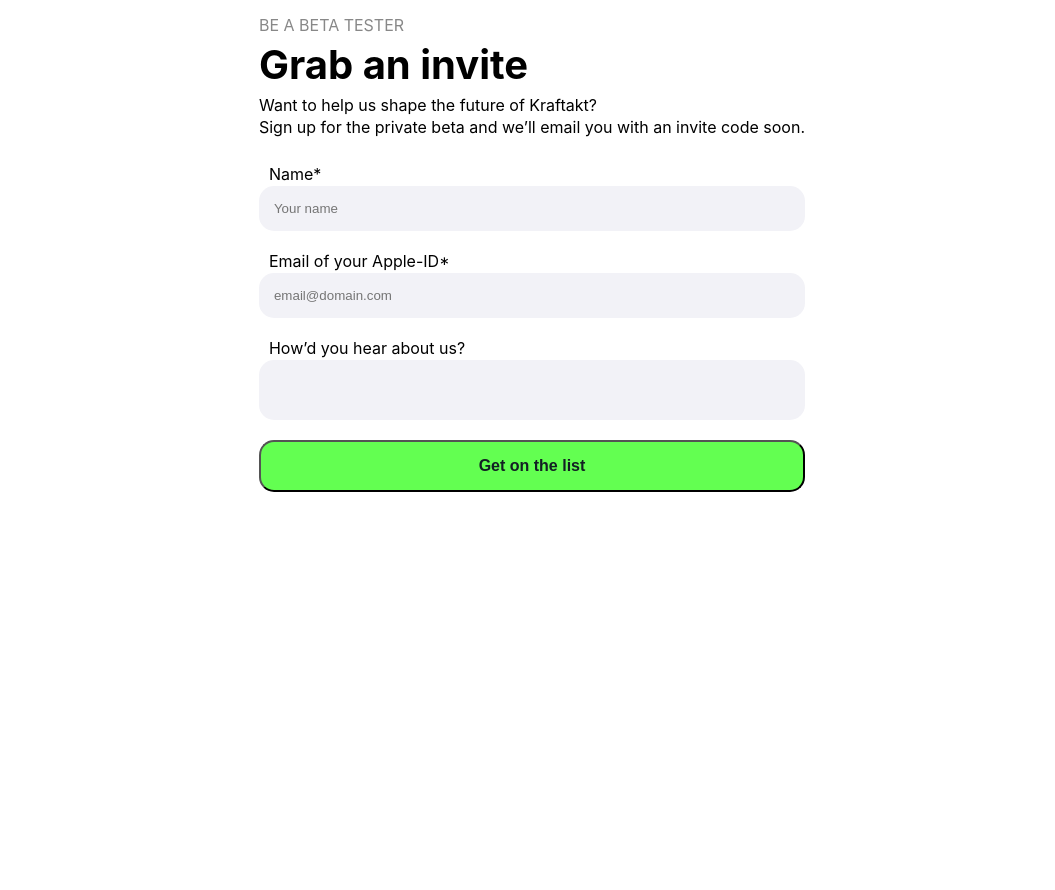
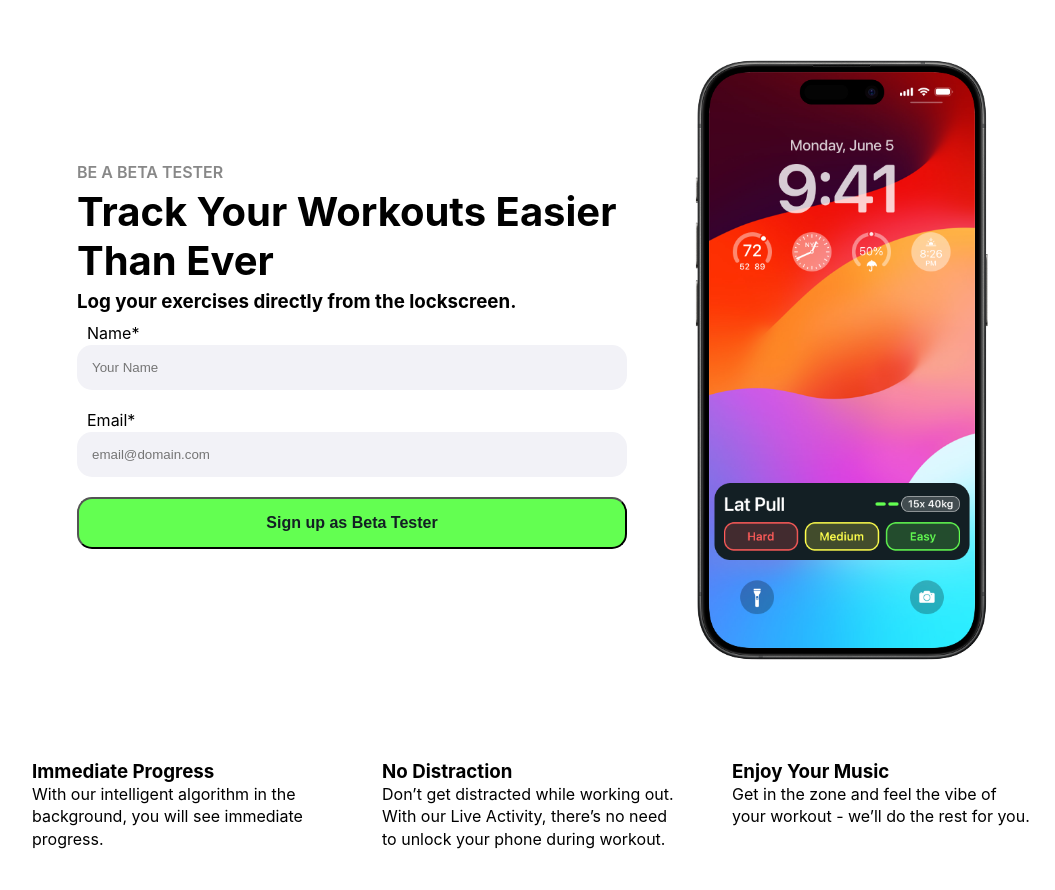
Before and after one commit to josuaroeck/jymknopf-web, a plain HTML site: page live-activity-tracker.html in a window 1280 px wide. Shown: the whole page, without its empty margins (108-1163 px from the left). Before the commit the page ends 800 px from the top, so only its background shows below. Drawn offline with Linux system fonts and the light colour scheme.

Commit message:
update logscreen landing page

```diff
--- a/form.css
+++ b/form.css
@@ -28,7 +28,7 @@
 }
 
 h4 {
-    font-weight: 400;
+    font-weight: 600;
     text-transform: uppercase;
     color: #888888;
 }
@@ -42,3 +42,46 @@
 .content-info h1 {
     font-size: 40px;
 }
+
+.benefits {
+    display: flex;
+    flex-direction: column;
+    gap: 50px;
+    padding: 40px 20px;
+}
+
+.benefit {
+    max-width: 300px;
+}
+
+.c-hero__lp {
+    gap: 10px;
+    min-height: 90vh;
+}
+
+.c-screenshot-image__mobile {
+    margin-top: -20px;
+}
+
+.c-screenshot-image__desktop {
+    display: none;
+    margin-left: 30px;
+}
+
+@media screen and (min-width: 768px) {
+    .benefits {
+        flex-direction: row;
+    }
+
+    .c-hero__lp {
+        flex-direction: row;
+    }
+
+    .c-screenshot-image__mobile {
+        display: none;
+    }
+
+    .c-screenshot-image__desktop {
+        display: block;
+    }
+}
--- a/header.css
+++ b/header.css
@@ -1,8 +1,5 @@
 .header__container {
     position: relative;
-    /* width: 100px; */
-    /* height: 100px; */
-    /* border-radius: 13px; */
     margin: 10px;
 }
 
--- a/live-activity-tracker.html
+++ b/live-activity-tracker.html
@@ -11,40 +11,61 @@
     <link rel="stylesheet" href="app-info.css">
     <link rel="stylesheet" href="form.css">
 
-    <title>Beta Signup</title>
+    <title>LogScreen - Gym Tracker</title>
 </head>
 
 <body>
     <div class="App">
-        <div class="body c-leading">
+        <div class="body">
+            <div class="c-hero c-hero__lp">
+                <img src='static/images/live_activity/Live Activity Mobile 2.png' alt='workoutplanview'
+                    class='c-screenshot-image c-screenshot-image__mobile'></img>
+
+                <div class="c-leading">
                     <div class="content-info">
                         <h4>Be a Beta Tester</h4>
-                <h1>Grab an invite</h1>
-                <p>Want to help us shape the future of Kraftakt?<br>
-                    Sign up for the private beta and we’ll email you with an invite code soon.</p>
+                        <h1>Track Your Workouts Easier Than Ever</h1>
+                        <h3>Log your exercises directly from the lockscreen.</h3>
                     </div>
 
                     <form class="form-wrapper" action="https://formspree.io/f/xrbkpvjr" method="POST">
                         <div class="input-wrapper">
                             <label for="name">Name*</label>
-                    <input class="textfield" type="text" name="name" id="name" placeholder="Your name" required />
+                            <input class="textfield" type="text" name="name" id="name" placeholder="Your Name"
+                                required />
                         </div>
 
                         <div class="input-wrapper">
-                    <label for="email">Email of your Apple-ID*</label>
+                            <label for="email">Email*</label>
                             <input class="textfield" type="email" name="email" id="email" placeholder="email@domain.com"
                                 required />
                         </div>
 
                         <div class="input-wrapper">
-                    <label for="referral">How’d you hear about us?</label>
-                    <textarea class="textfield" name="referral" id="referral"></textarea>
+                            <button class="button" type="submit">Sign up as Beta Tester</button>
+                        </div>
+                    </form>
                 </div>
 
-                <div class="input-wrapper">
-                    <button class="button" type="submit">Get on the list</button>
+                <img src='static/images/live_activity/Live Activity - Lock Screen 2.png' alt='workoutplanview'
+                    class='c-screenshot-image c-screenshot-image__desktop'></img>
             </div>
-            </form>
+
+            <div class="benefits">
+                <div class="benefit">
+                    <h3>Immediate Progress</h3>
+                    <p>With our intelligent algorithm in the background, you will see immediate progress.</p>
+                </div>
+                <div class="benefit">
+                    <h3>No Distraction</h3>
+                    <p>Don’t get distracted while working out. With our Live Activity, there’s no need to unlock your
+                        phone during workout.</p>
+                </div>
+                <div class="benefit">
+                    <h3>Enjoy Your Music</h3>
+                    <p>Get in the zone and feel the vibe of your workout - we’ll do the rest for you.</p>
+                </div>
+            </div>
         </div>
     </div>
 
```
Also changed, not shown: static/images/live_activity/Live Activity - Lock Screen 2.png (added), static/images/live_activity/Live Activity Mobile 2.png (added). Lines whose indentation alone changed are shown as unchanged.
